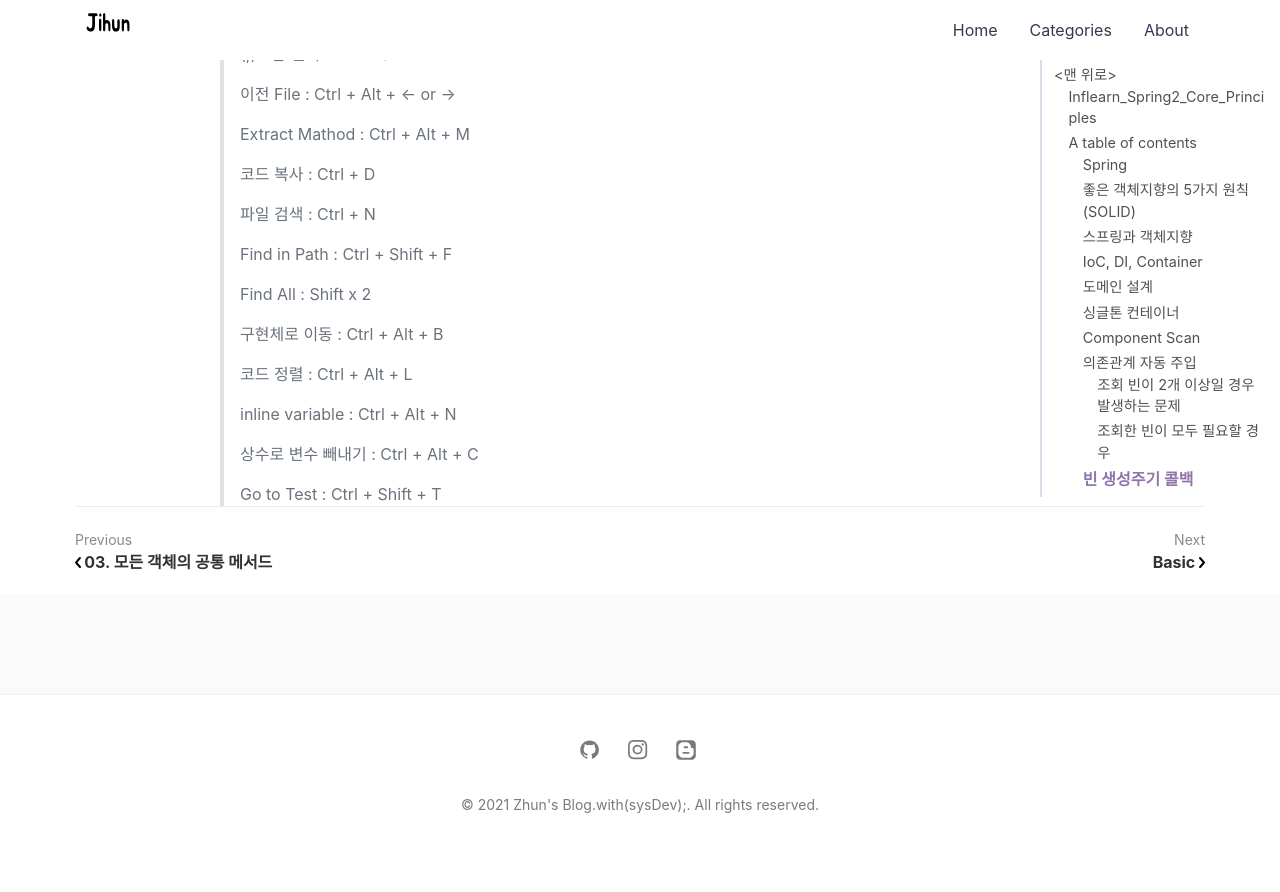
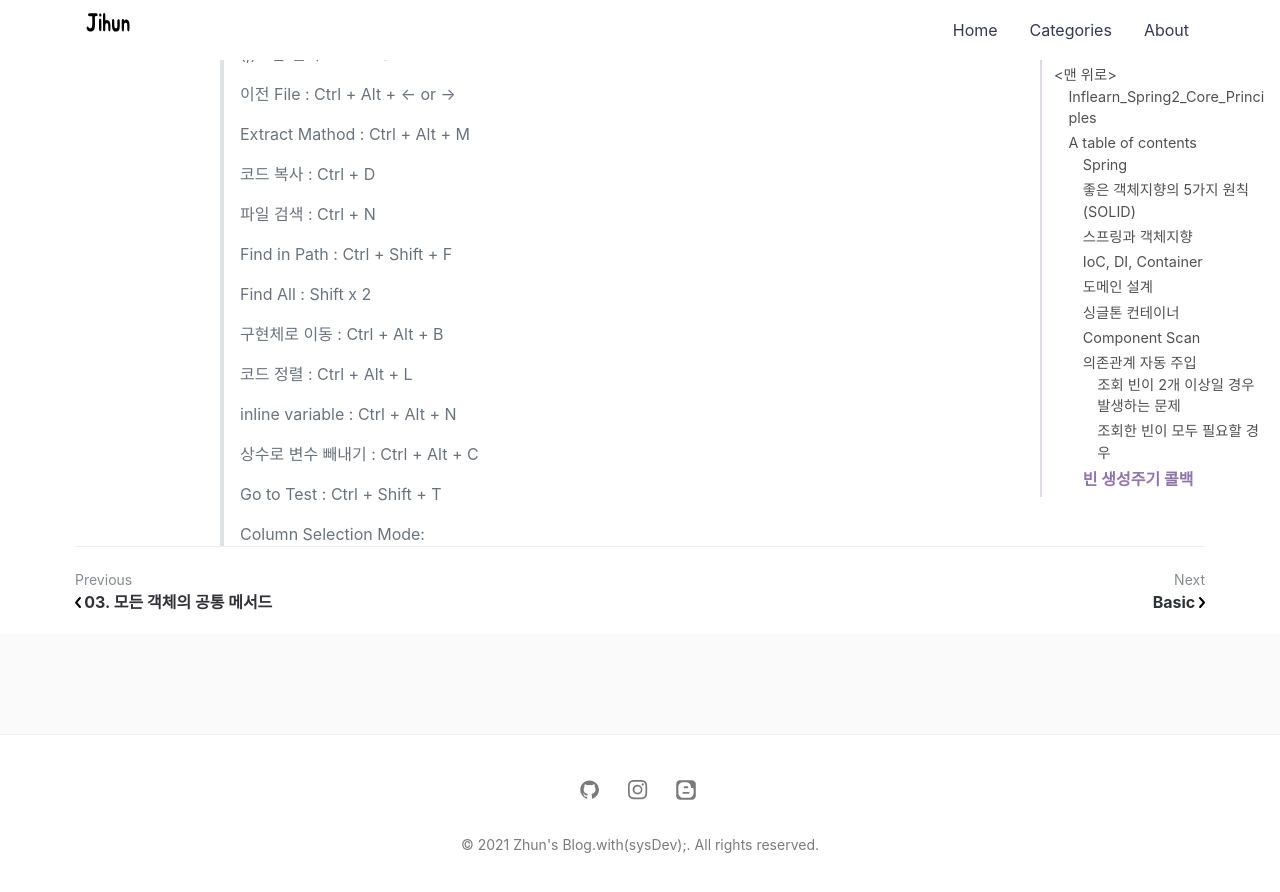
Before and after one commit to jihunparkme/jihunparkme.github.io, a Jekyll site: the page built from _posts/2021-05-31-Spring-Core.md, in a window 1280 px wide and 900 px high, scrolled down 8298 px. Shown: the top 892 px of the window. Built offline with Jekyll 4.4.1, drawn with Linux system fonts in a browser that asks for light colours; nearby versions of some CDN libraries; comment, search, counter and statistics services are not loaded; before the commit the page ends 9158 px from its top, so only the background shows below that.

Commit message:
add intellij option

```diff
--- a/_posts/2021-05-31-Spring-Core.md
+++ b/_posts/2021-05-31-Spring-Core.md
@@ -376,3 +376,5 @@ public class AllBeanTest {
 > 상수로 변수 빼내기 : Ctrl + Alt + C
 >
 > Go to Test : Ctrl + Shift + T
+>
+> Column Selection Mode:
```
